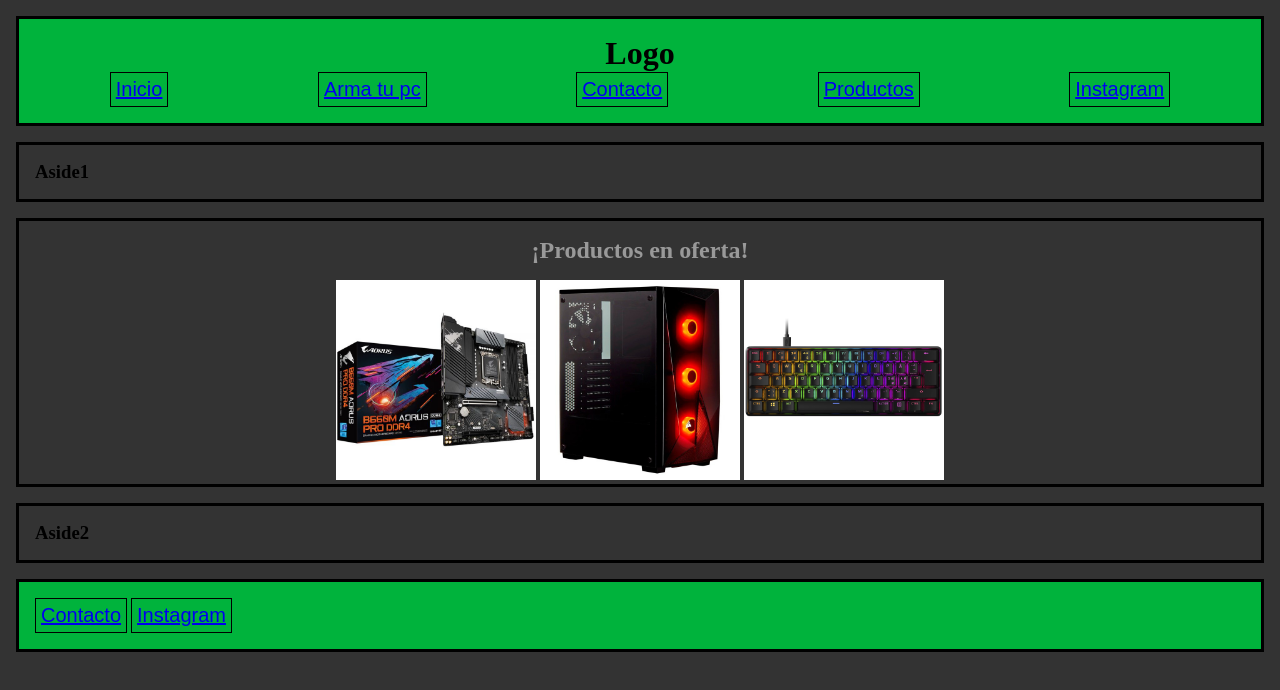
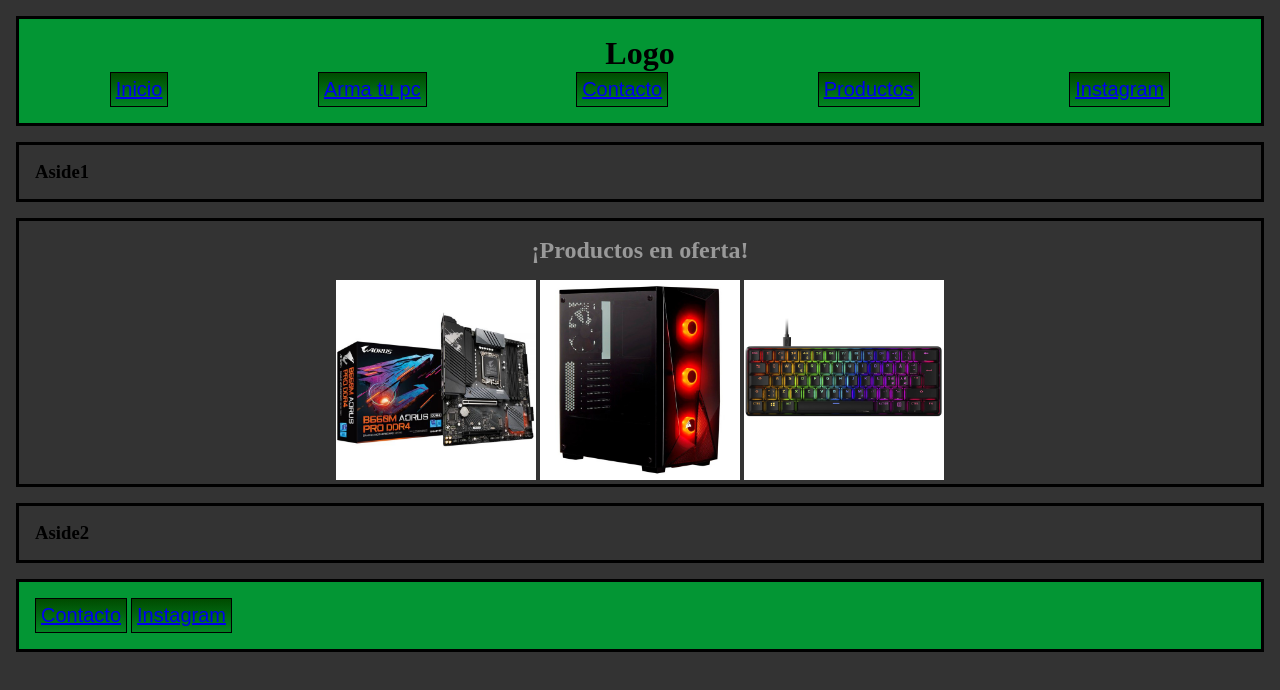
Before and after one commit to MarianoAc/mi_repositorio, a plain HTML site: page index.html in a window 1280 px wide. Drawn offline with Linux system fonts and the light colour scheme.

Commit message:
agrego gradiente y transition

```diff
--- a/styles/styles.css
+++ b/styles/styles.css
@@ -79,7 +79,7 @@ body {
 .footer{
   grid-area: footer;
   border: solid;
-  background-color:#00b33c;
+  background-color:#039634;
   padding: 01rem;
   text-align: center;
   margin: 1rem;
@@ -89,7 +89,7 @@ header{
   margin: 1rem;
   grid-area: header;
   border: solid;
-  background-color:#00b33c;
+  background-color:#039634;
   padding: 01rem;
   text-align: center;
 }
@@ -100,12 +100,18 @@ header{
 }
 
 .pages{
+  background-image: linear-gradient(to bottom, rgb(0, 75, 0), rgb(2, 133, 35)  );
   border: solid 1px black;
   padding: 5px;
   display: inline-block;
   justify-content: space-between;
   font-size: 20px;
   font-family: Arial;
+  transition: border 700ms;
+}
+.pages:hover {
+  border:solid 2px white;
+
 }
 
 .productos{
```
